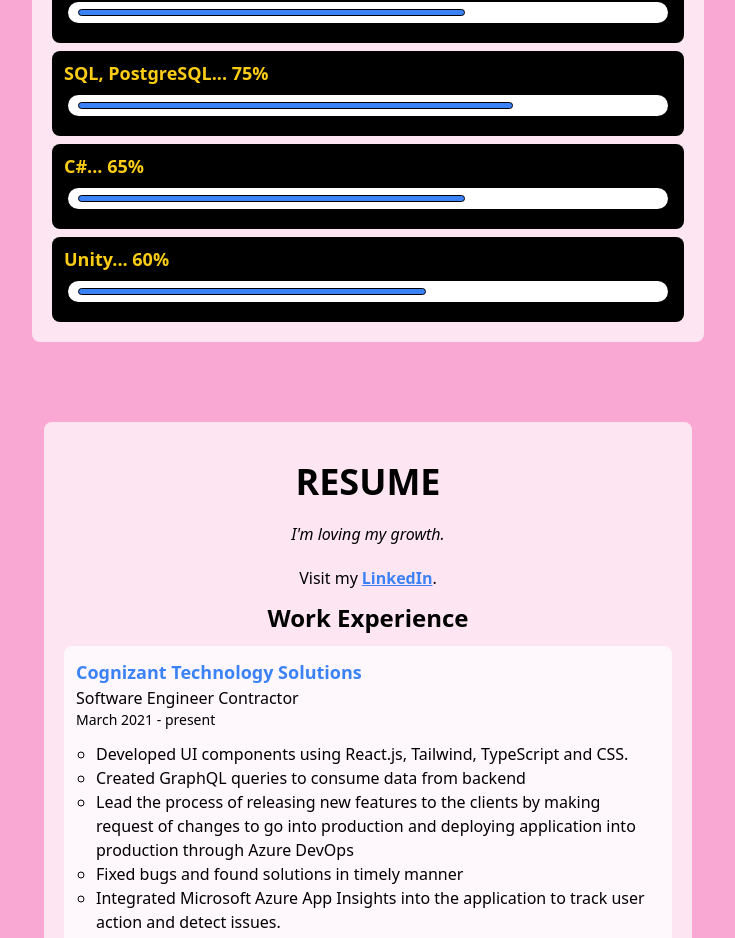
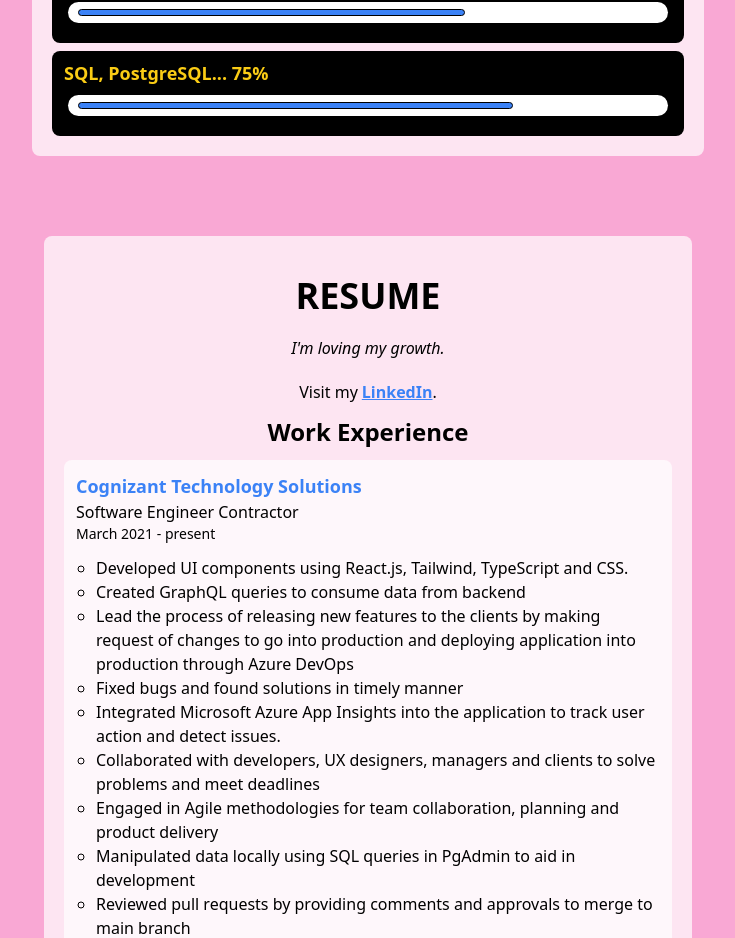
Before and after one commit to Wewe34/cassandra-portfolio, a React (Create React App) app: page / in a window 1280 px wide. Shown: the part 1150-2088 px from the top of the page, without its empty margins (272-1007 px from the left). Built offline with nearby package versions, Linux system fonts and the light colour scheme.

Commit message:
removed bars

```diff
--- a/src/components/Skills/Skills.tsx
+++ b/src/components/Skills/Skills.tsx
@@ -44,20 +44,6 @@
                         <div className="w-3/4 bg-blue-500"></div>
                     </div>
                 </div>
-
-                <div className="pb-3 mb-2 bg-black rounded-lg">
-                    <p className="text-left pl-3 pt-2 text-lg font-bold text-yellow-400">C#... 65%</p>
-                    <div className="bar bg-white mx-4 my-2">
-                        <div className="w-4/6 bg-blue-500"></div>
-                    </div>
-                </div>
-
-                <div className="pb-3 mb-2 bg-black rounded-lg">
-                    <p className="text-left pl-3 pt-2 text-lg font-bold text-yellow-400">Unity... 60%</p>
-                    <div className="bar bg-white mx-4 my-2">
-                        <div className="w-3/5 bg-blue-500"></div>
-                    </div>
-                </div>
             </div>
         </div>
     )
```
